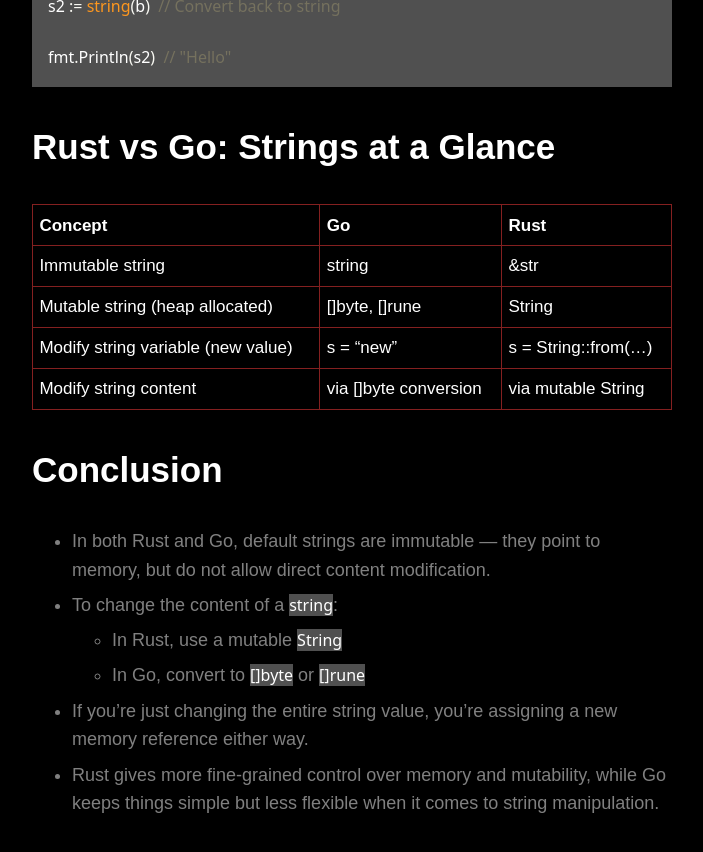
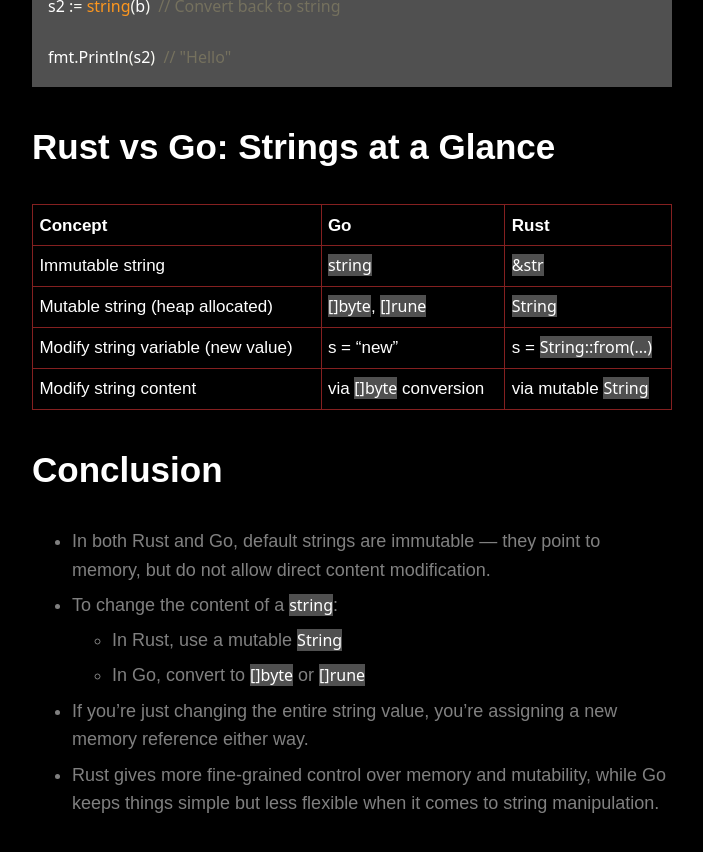
Before and after one commit to wnjoon/wnjoon.github.io, a Jekyll site: the page built from _posts/2025-03-20-rust-about-string-type.md, in a window 1280 px wide and 900 px high, scrolled down 2601 px. Shown: the top 852 px of the window, without its empty margins (288-991 px from the left). Built offline with Jekyll 4.4.1, drawn with Linux system fonts in a browser that asks for light colours; some web fonts are replaced.

```diff
--- a/_posts/2025-03-20-rust-about-string-type.md
+++ b/_posts/2025-03-20-rust-about-string-type.md
@@ -101,10 +101,10 @@ fmt.Println(s2)  // "Hello"
 
 | Concept | Go | Rust |
 | --- | --- | --- |
-| Immutable string | string | &str |
-| Mutable string (heap allocated) | []byte, []rune | String |
-| Modify string variable (new value) | s = "new" | s = String::from(...) |
-| Modify string content | via []byte conversion | via mutable String |
+| Immutable string | `string` | `&str` |
+| Mutable string (heap allocated) | `[]byte`, `[]rune` | `String` |
+| Modify string variable (new value) | s = "new" | s = `String::from(...)` |
+| Modify string content | via `[]byte` conversion | via mutable `String` |
 
 ## Conclusion
 
```
